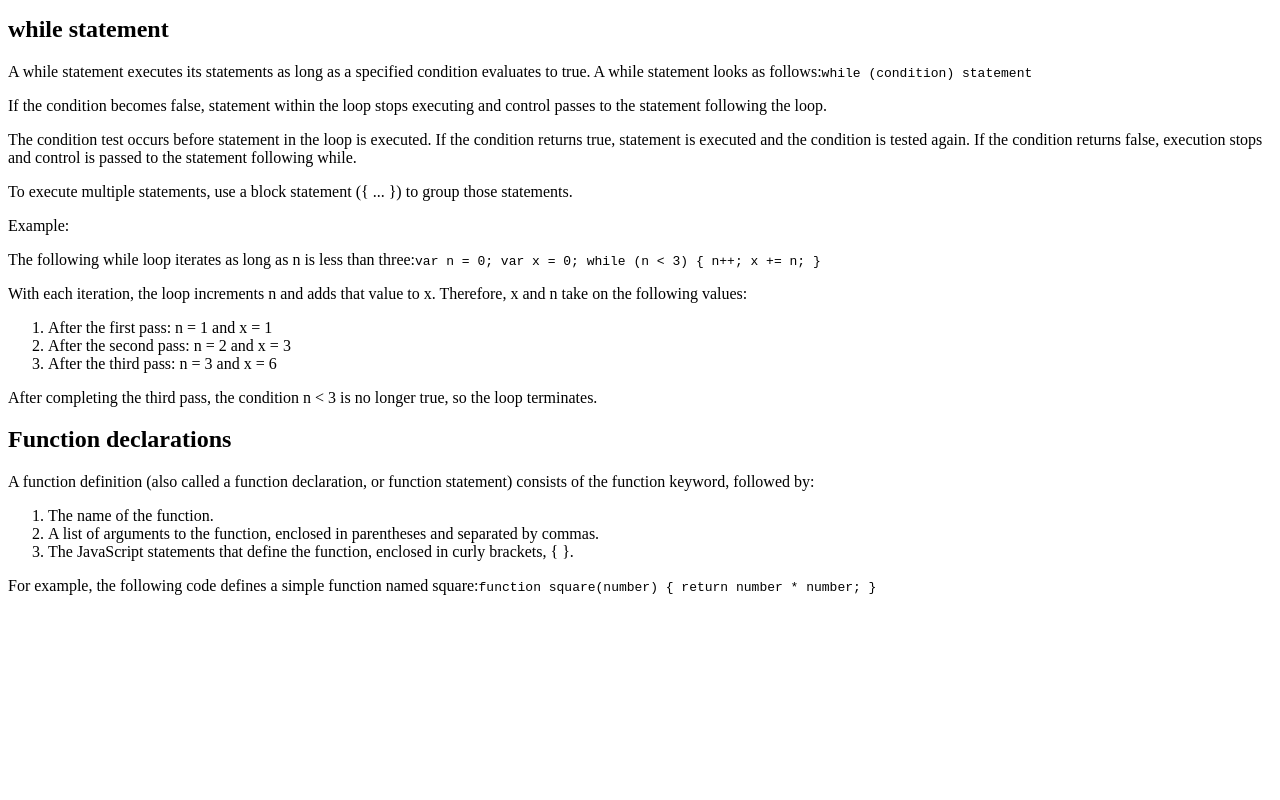
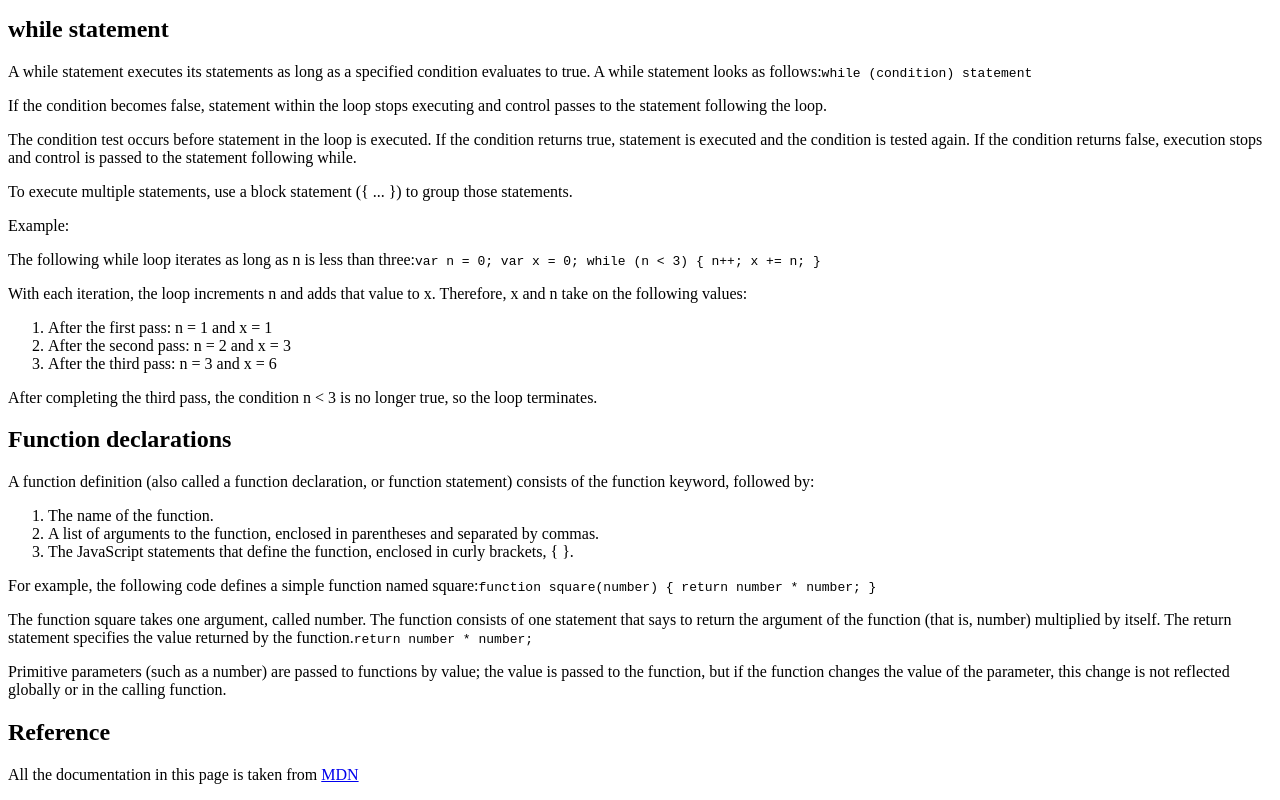
Before and after one commit to ppmarq1/PairingProjectSamuelPedro, a plain HTML site: page index.html in a window 1280 px wide. Shown: the part 2954-3754 px from the top of the page. Before the commit the page ends 3565 px from the top, so only its background shows below. Drawn offline with Linux system fonts and the light colour scheme.

Commit message:
section 5

```diff
--- a/index.html
+++ b/index.html
@@ -289,6 +289,25 @@ while (n &lt 3) {
       <p>For example, the following code defines a simple function named square:<code>function square(number) {
   return number * number;
 }</code>
+          </p>
+      <p>The function square takes one argument, called number. The function consists of one statement that says to return the argument of the function (that is, number) multiplied by itself. The return statement specifies the value returned by the function.<code>return number * number;</code>
+      </p>
+      <p>Primitive parameters (such as a number) are passed to functions by value; the value is passed to the function, but if the function changes the value of the parameter, this change is not reflected globally or in the calling function.</p>
+      </article>
+    </section>
+
+    <section id="Reference" class="main-section">
+      <header>
+        <h2>Reference</h2>
+      </header>
+      <article>
+      <p>All the documentation in this page is taken from <a href="https://developer.mozilla.org/en-US/docs/Web/JavaScript/Guide">MDN</a></p>
+      </article>
+    </section>
+  </main>
+
+  <footer></footer>
+
 
  <script src="https://cdn.freecodecamp.org/testable-projects-fcc/v1/bundle.js"></script>
 </body>
```
